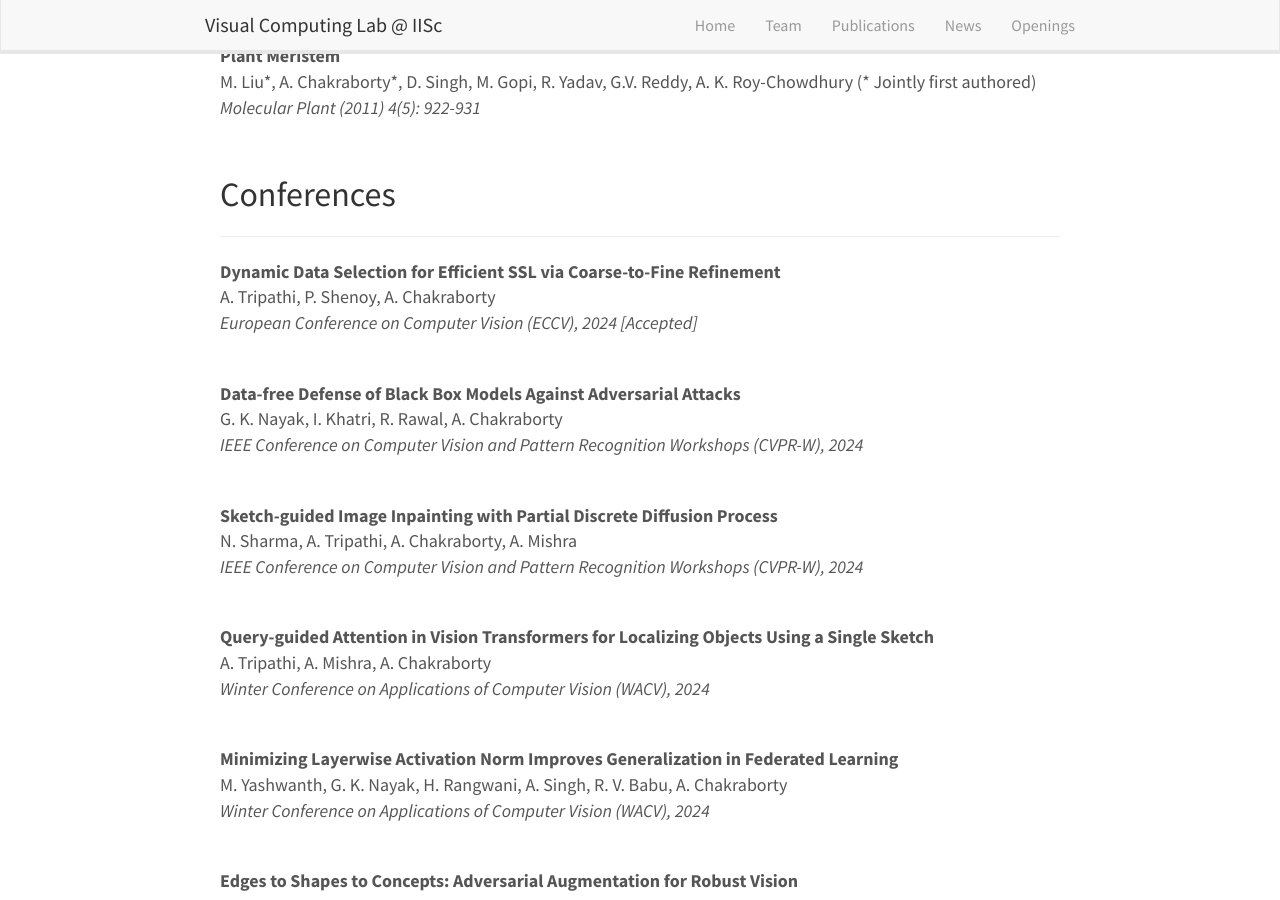
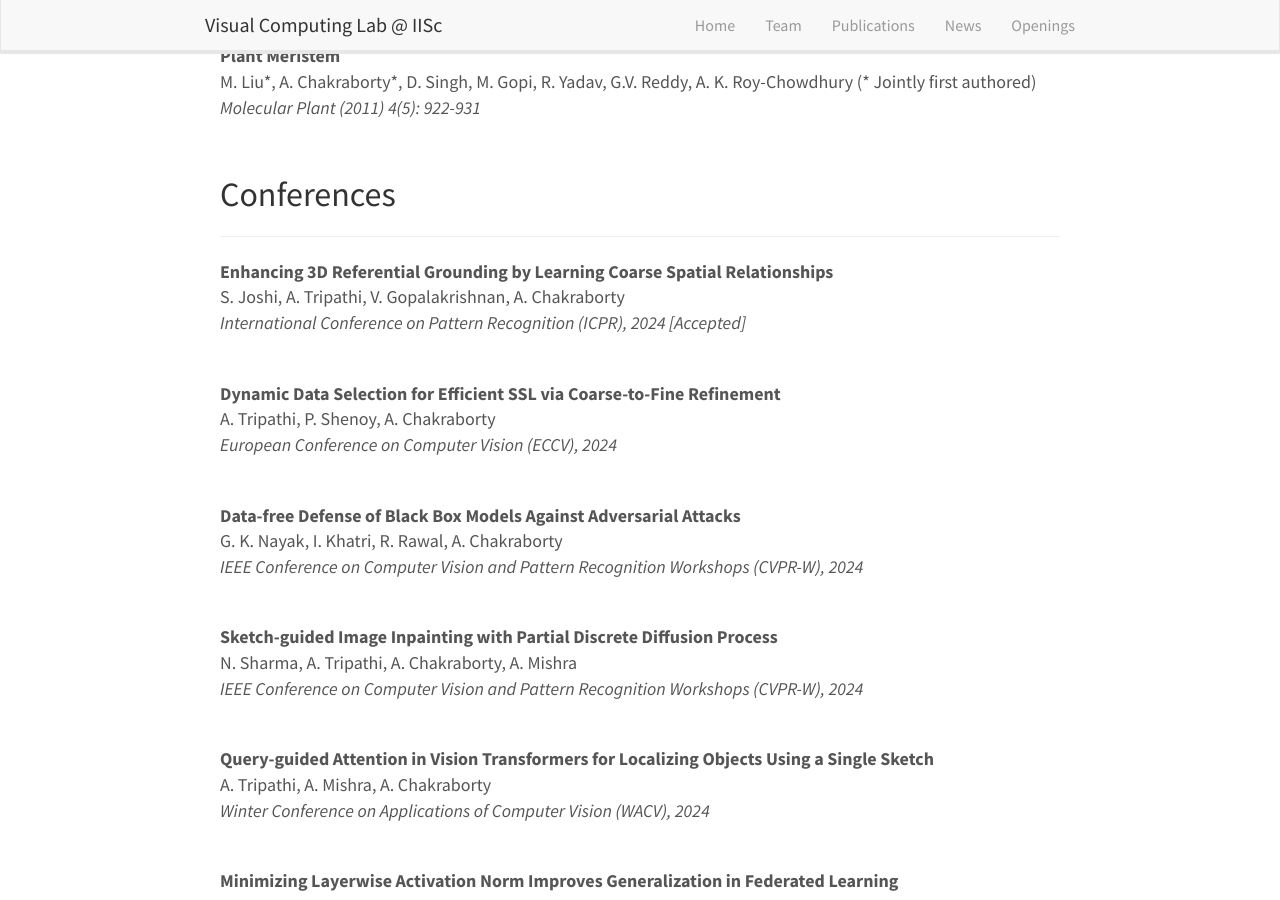
Before and after one commit to vcl-iisc/vclab-website, a Jekyll site: the page built from _pages/publications.md, in a window 1280 px wide and 900 px high, scrolled down 2289 px. Built offline with Jekyll 4.4.1, drawn with Linux system fonts in a browser that asks for light colours; nearby versions of some CDN libraries.

Commit message:
Update publications.yml
Added ICPR accepted paper

```diff
--- a/_data/publications.yml
+++ b/_data/publications.yml
@@ -10,9 +10,18 @@
 
 ################### Coferences and Journals ###################
 
+- paper: "Enhancing 3D Referential Grounding by Learning Coarse Spatial Relationships"
+  author: S. Joshi, A. Tripathi, V. Gopalakrishnan, A. Chakraborty
+  pub: International Conference on Pattern Recognition (ICPR), 2024 [Accepted]
+  type: conference
+  project_page:
+  paper_link:
+  code_link:
+  bibtex:
+
 - paper: "Dynamic Data Selection for Efficient SSL via Coarse-to-Fine Refinement"
   author: A. Tripathi, P. Shenoy, A. Chakraborty
-  pub: European Conference on Computer Vision (ECCV), 2024 [Accepted]
+  pub: European Conference on Computer Vision (ECCV), 2024
   type: conference
   project_page:
   paper_link:
```
